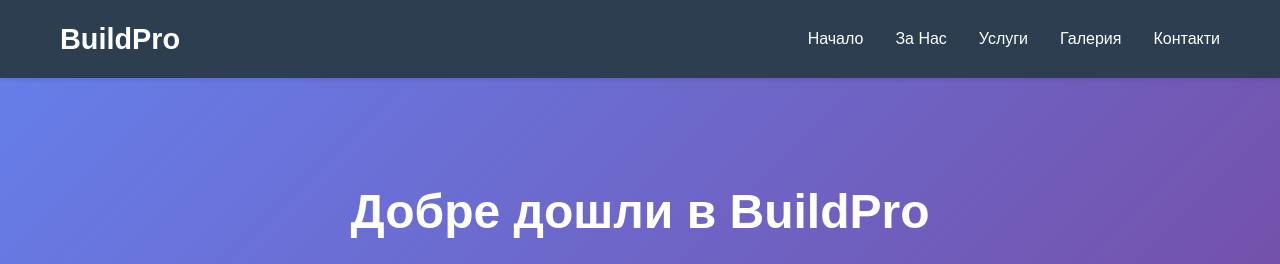
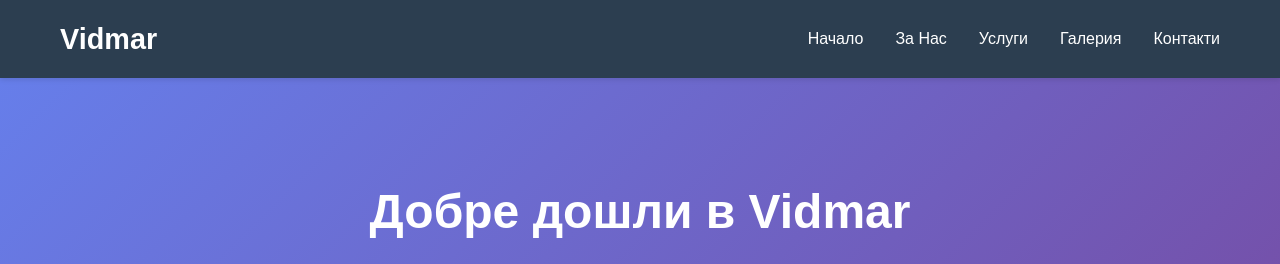
Before and after one commit to Matey1314/construction-website, a plain HTML site: page home.html in a window 1280 px wide. Shown: the top 264 px of the page. Drawn offline with Linux system fonts and the light colour scheme.

Commit message:
Chane company  name

```diff
--- a/home.html
+++ b/home.html
@@ -3,7 +3,7 @@
 <head>
     <meta charset="UTF-8">
     <meta name="viewport" content="width=device-width, initial-scale=1.0">
-    <title>BuildPro - Начало</title>
+    <title>`Vidmar - Начало</title>
     <link rel="stylesheet" href="styles.css">
 </head>
 <body>
@@ -11,7 +11,7 @@
     <header class="header">
         <div class="container">
             <div class="logo">
-                <h1><a href="home.html" style="color: white; text-decoration: none;">BuildPro</a></h1>
+                <h1><a href="home.html" style="color: white; text-decoration: none;">Vidmar</a></h1>
             </div>
             <nav class="navigation">
                 <ul class="nav-menu">
@@ -30,7 +30,7 @@
         <!-- Hero Section -->
         <section id="home" class="hero">
             <div class="container">
-                <h2>Добре дошли в BuildPro</h2>
+                <h2>Добре дошли в Vidmar</h2>
                 <p>Професионални строителни услуги за вашите мечтни проекти</p>
                 <a href="services.html" class="cta-button" style="display: inline-block;">Вижте Услугите</a>
             </div>
```
Also changed, not shown: index.html (+1 -1 lines).
